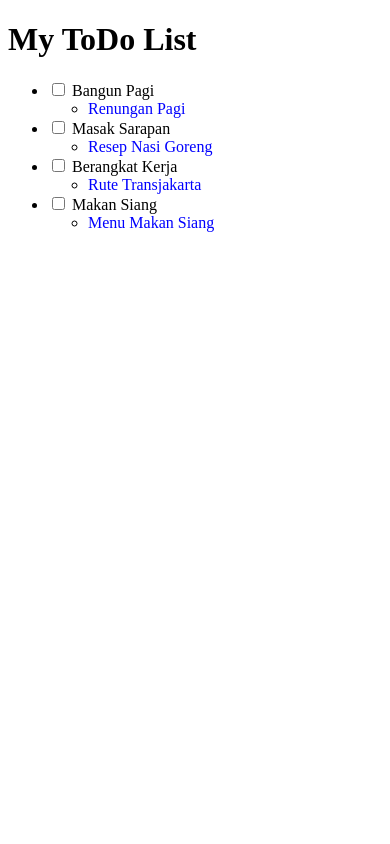
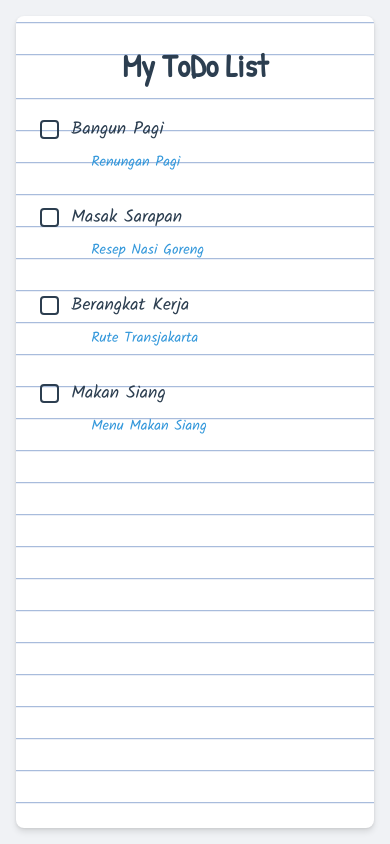
Before and after one commit to catammoth/todoList, a plain HTML site: page index.html in a window 390 px wide. Drawn offline with Linux system fonts and the light colour scheme.

Commit message:
Redesign to-do list with notepad style and improved UI
Updated index.html and styles.css to give the to-do list a notepad-inspired appearance. Added Google Fonts, responsive design, custom checkbox styling, and improved layout for better readability and user experience.

```diff
--- a/index.html
+++ b/index.html
@@ -2,25 +2,37 @@
 <html lang="en">
   <head>
     <meta charset="utf-8" />
-    <title>Styled To-Do List</title>
+    <meta name="viewport" content="width=device-width, initial-scale=1.0" />
+    <title>My Notepad ToDo</title>
     <link rel="stylesheet" href="styles.css" />
+    <link
+      href="https://fonts.googleapis.com/css2?family=Kalam&family=Patrick+Hand&display=swap"
+      rel="stylesheet"
+    />
   </head>
 
   <body>
+    <main class="notepad">
       <h1>My ToDo List</h1>
       <ul class="todo-list">
-      <li>
+        <li class="todo-item">
+          <div class="task-group">
             <input type="checkbox" id="bangun" />
             <label for="bangun">Bangun Pagi</label>
+          </div>
           <ul class="sub-item">
             <li>
-            <a class="sub-item-link" href="#" target="_blank">Renungan Pagi</a>
+              <a class="sub-item-link" href="#" target="_blank"
+                >Renungan Pagi</a
+              >
             </li>
           </ul>
         </li>
-      <li>
+        <li class="todo-item">
+          <div class="task-group">
             <input type="checkbox" id="sarapan" />
             <label for="sarapan">Masak Sarapan</label>
+          </div>
           <ul class="sub-item">
             <li>
               <a class="sub-item-link" href="#" target="_blank"
@@ -29,9 +41,11 @@
             </li>
           </ul>
         </li>
-      <li>
+        <li class="todo-item">
+          <div class="task-group">
             <input type="checkbox" id="kerja" />
             <label for="kerja">Berangkat Kerja</label>
+          </div>
           <ul class="sub-item">
             <li>
               <a class="sub-item-link" href="#" target="_blank"
@@ -40,9 +54,11 @@
             </li>
           </ul>
         </li>
-      <li>
+        <li class="todo-item">
+          <div class="task-group">
             <input type="checkbox" id="makan-siang" />
             <label for="makan-siang">Makan Siang</label>
+          </div>
           <ul class="sub-item">
             <li>
               <a class="sub-item-link" href="#" target="_blank"
@@ -52,5 +68,6 @@
           </ul>
         </li>
       </ul>
+    </main>
   </body>
 </html>
--- a/styles.css
+++ b/styles.css
@@ -1,21 +1,151 @@
-a {
+:root {
+  --paper-color: #fff;
+  --line-color: #94acd4;
+  --text-color: #2c3e50;
+  --accent-color: #3498db;
+  --checkbox-size: 1.2rem;
+}
+
+* {
+  margin: 0;
+  padding: 0;
+  box-sizing: border-box;
+}
+
+body {
+  font-family: "Kalam", cursive;
+  line-height: 1.6;
+  color: var(--text-color);
+  background-color: #f0f2f5;
+  padding: 2rem;
+  min-height: 100vh;
+  display: flex;
+  justify-content: center;
+}
+
+.notepad {
+  background: var(--paper-color);
+  max-width: 800px;
+  width: 100%;
+  padding: 2rem;
+  border-radius: 8px;
+  box-shadow: 0 4px 6px rgba(0, 0, 0, 0.1), 0 1px 3px rgba(0, 0, 0, 0.08);
+  position: relative;
+  background-image: repeating-linear-gradient(
+    var(--paper-color) 0px,
+    var(--paper-color) 31px,
+    var(--line-color) 31px,
+    var(--line-color) 32px
+  );
+  background-position: 0 3.2rem;
+}
+
+h1 {
+  font-family: "Patrick Hand", cursive;
+  color: var(--text-color);
+  text-align: center;
+  margin-bottom: 2rem;
+  font-size: 2.5rem;
+}
+
+.todo-list {
+  list-style: none;
+  padding: 0 1rem;
+}
+
+.todo-item {
+  margin-bottom: 1.8rem;
+}
+
+.task-group {
+  display: flex;
+  align-items: center;
+  gap: 0.75rem;
+}
+
+input[type="checkbox"] {
+  appearance: none;
+  -webkit-appearance: none;
+  width: var(--checkbox-size);
+  height: var(--checkbox-size);
+  border: 2px solid var(--text-color);
+  border-radius: 4px;
+  cursor: pointer;
+  position: relative;
+  transition: background-color 0.3s, border-color 0.3s;
+}
+
+input[type="checkbox"]:checked {
+  background-color: var(--accent-color);
+  border-color: var(--accent-color);
+}
+
+input[type="checkbox"]:checked::after {
+  content: "✓";
+  position: absolute;
+  color: white;
+  font-size: 0.8rem;
+  left: 50%;
+  top: 50%;
+  transform: translate(-50%, -50%);
+}
+
+label {
+  font-size: 1.2rem;
+  cursor: pointer;
+}
+
+.sub-item {
+  list-style: none;
+  padding-left: calc(var(--checkbox-size) + 2rem);
+  margin-top: 0.5rem;
+  font-size: 0.9rem;
+}
+
+.sub-item-link {
   text-decoration: none;
-  color: blue;
+  color: var(--accent-color);
+  transition: all 0.2s ease;
 }
 
 .sub-item-link:visited {
-  color: grey;
+  color: #9b59b6;
 }
 
 .sub-item-link:hover {
-  color: black;
+  color: var(--text-color);
   text-decoration: underline;
 }
 
 .sub-item-link:focus {
-  outline: 2px solid red;
+  outline: 2px solid var(--accent-color);
+  outline-offset: 2px;
+  border-radius: 2px;
 }
 
 .sub-item-link:active {
-  color: green;
+  color: #2980b9;
 }
+
+@media (max-width: 600px) {
+  body {
+    padding: 1rem;
+  }
+
+  .notepad {
+    padding: 1.5rem 1rem;
+  }
+
+  h1 {
+    font-size: 2rem;
+    margin-bottom: 1.5rem;
+  }
+
+  .todo-list {
+    padding: 0 0.5rem;
+  }
+
+  label {
+    font-size: 1.1rem;
+  }
+}
```
Lines whose indentation alone changed are shown as unchanged.
